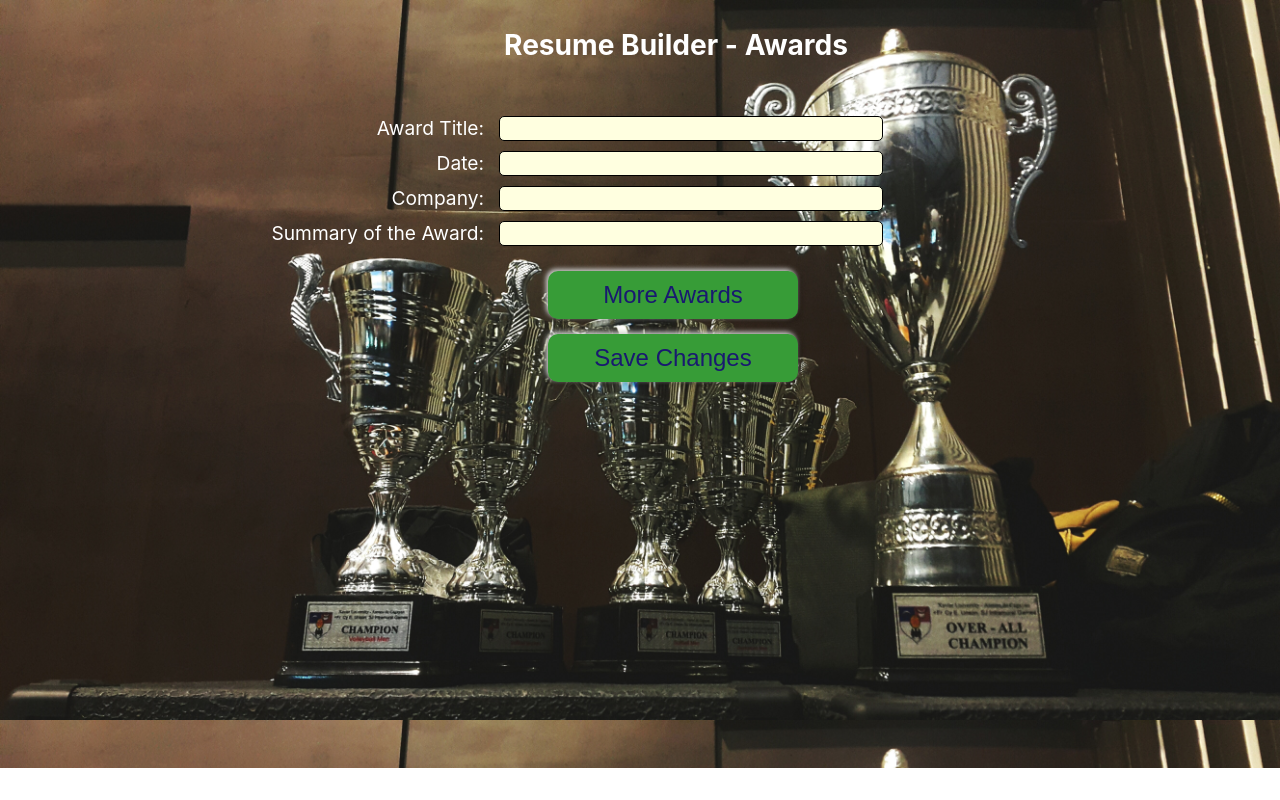
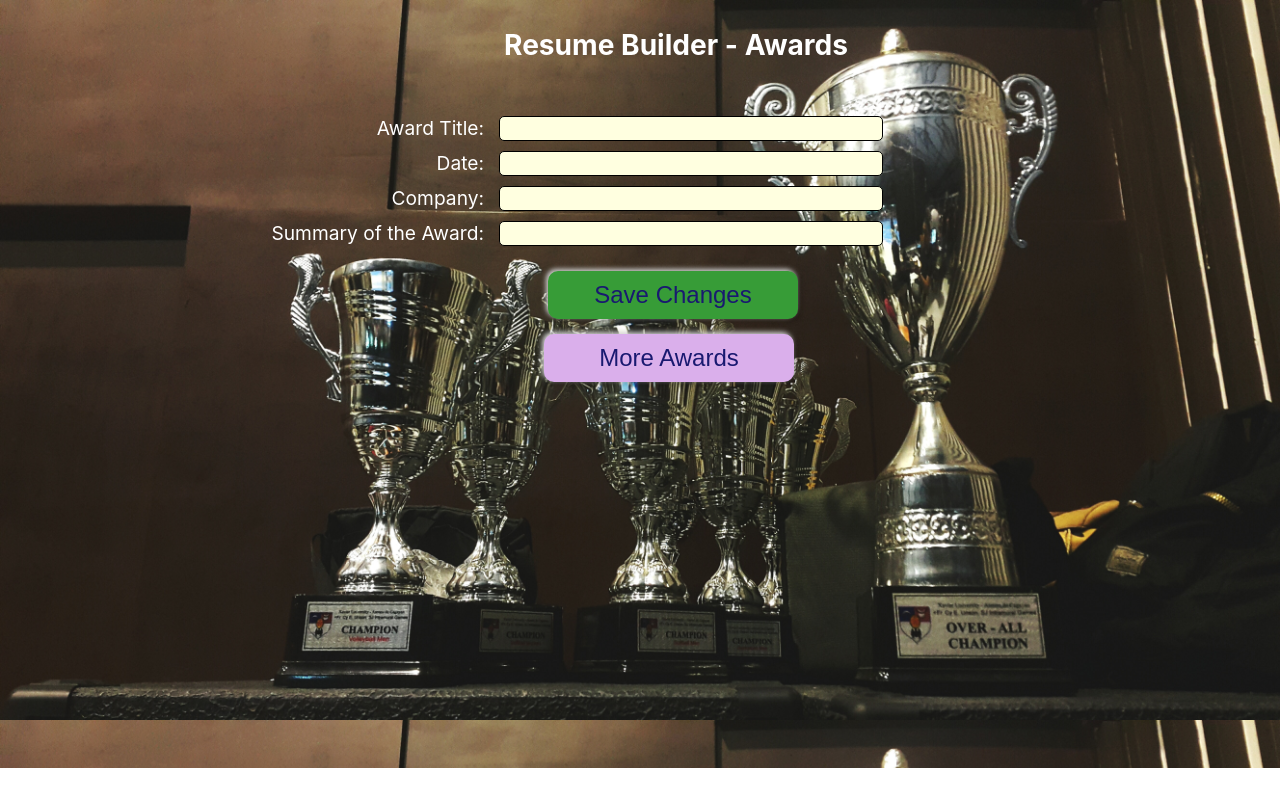
Before and after one commit to MintbeanHackathons/2020-03-21-ResumeBuilder, a React (Create React App) app: page /AwardForm in a window 1280 px wide. Shown: the top 800 px of the page. Built offline with nearby package versions, Linux system fonts and the light colour scheme.

Commit message:
functionality added - build out to continue after refactoring

```diff
--- a/package.json
+++ b/package.json
@@ -6,6 +6,7 @@
     "@testing-library/jest-dom": "^4.2.4",
     "@testing-library/react": "^9.5.0",
     "@testing-library/user-event": "^7.2.1",
+    "fs": "0.0.1-security",
     "react": "^16.13.1",
     "react-dom": "^16.13.1",
     "react-helmet": "^5.2.1",
--- a/src/components/AwardForm/AwardForm.js
+++ b/src/components/AwardForm/AwardForm.js
@@ -8,29 +8,60 @@ import './AwardForm.scss';
 
 export default class AwardForm extends Component {
 
-    buildJSON(e) {
+    readInput(e) {
         e.preventDefault();
+
+        // set the variables and build the object
         let jsonATitle = e.target.userATitle.value;
         let jsonADate = e.target.userADate.value;
         let jsonAwarder = e.target.userAwarder.value;
         let jsonASummary = e.target.userASummary.value;
+        let newObj = {
+            "title": jsonATitle,
+            "date": jsonADate,
+            "awarder": jsonAwarder,
+            "summary": jsonASummary
+        };
 
-        let output = {
-            "awards": {
-                "title": jsonATitle,
-                "date": jsonADate,
-                "awarder": jsonAwarder,
-                "summary": jsonASummary
-            }
+        // get to see if there is an active record in localStorage and create if not
+        if (localStorage.getItem('awards')) {
+            let oldOutput = JSON.parse(localStorage.getItem('awards'));
+            let output = JSON.stringify({ "awards": [ {oldOutput}, {newObj}]});
+            console.log('second pass:', output);
+            // let varName = 'language';
+
+            localStorage.setItem('awards', output);
+
+            console.log('localStorage:', localStorage.getItem('awards'));
         }
-        console.log(output);
+        else {
+        let output = JSON.stringify({
+            "awards": [ {newObj} ]
+        })
+        console.log('first pass:', output);
+        let varName = 'awards';
+        localStorage.setItem(varName, output);
+        console.log('localStorage:', localStorage.getItem(`${varName}`));
+
+    }}
+
+    returnTo() {
+        //clear input fields for more information
+        let clearInputTitle = document.querySelector('.award__award-title-field');
+            clearInputTitle.value = " ";
+        let clearInputDate = document.querySelector('.award__award-date-field');
+            clearInputDate.value = " ";
+        let clearInputAwarder = document.querySelector('.award__awarder-field');
+            clearInputAwarder.value = " ";
+        let clearInputSummary = document.querySelector('.award__award-summary-field');
+            clearInputSummary.value = " ";
+
     }
-
 
     render() {
         return (
             <section className="award">
-                <form className="award__form" id="inputCapture" onSubmit={this.buildJSON}>
+                <form className="award__form" id="inputCapture" onSubmit={this.readInput}>
                     <section className="award__intro">
                         <h1>Resume Builder - Awards</h1>
                     </section>
@@ -50,9 +81,9 @@ export default class AwardForm extends Component {
                         <label className="award__award-summary-label" htmlFor="stack">Summary of the Award:</label>
                         <input className="award__award-summary-field" type="text" name="stack" id="userASummary" required/>
                     </div>
-                    <button className="award__button" name="award-button">More Awards</button>
                     <button className="award__button" name="award-button">Save Changes</button>
                 </form>
+                    <button className="award__repeat" name="award-repeat" onClick={this.returnTo}>More Awards</button>
             </section>
         );
     }
--- a/src/components/AwardForm/AwardForm.scss
+++ b/src/components/AwardForm/AwardForm.scss
@@ -23,7 +23,6 @@
             display: flex;
             flex-direction: column;
             width: 100%;
-            height: 400px;
             font-size: 16px;
             margin-left: 36px;
             margin-right: 36px;
@@ -231,6 +230,29 @@
         box-shadow: inset -2px -2px 5px lightgrey, 3px 3px 5px rgba(0, 0, 0, 0.2);
     }
 
+    &__repeat {
+        width: 250px;
+        margin-left: 42.5%;
+        background-color: #daafeb;
+        color: midnightblue;
+        font-size: 24px;
+        height: 3rem;
+        border-radius: 10px;
+        margin-top: 15px;
+        box-shadow: -2px -2px 5px lightgrey, 3px 3px 5px rgba(0, 0, 0, 0.2);
+        border: none;
+        cursor: pointer;
+        outline: none;
+        transition: box-shadow 399ms ease-in-out;
+
+    }
+
+    &__repeat:hover {
+        background-color: hsl(283, 82%, 53%);
+        box-shadow: inset -2px -2px 5px lightgrey, 3px 3px 5px rgba(0, 0, 0, 0.2);
+    }
+
+
     &__newsletter {
         display: flex;
         flex-direction: row;
--- a/src/components/BasicForm/BasicForm.js
+++ b/src/components/BasicForm/BasicForm.js
@@ -19,9 +19,6 @@ export default class BasicForm extends Component {
         let jsonProv = e.target.userProv.value;
         let jsonPostcode = e.target.userPostcode.value;
         let jsonTelephone = e.target.userTelephone.value;
-        let jsonTwitter = e.target.userTwitter.value;
-        let jsonGithub = e.target.userGithub.value;
-        let jsonStack = e.target.userStack.value;
 
         // // init db
         // let db;
@@ -54,22 +51,7 @@ export default class BasicForm extends Component {
                     "postalCode": jsonPostcode,
                     "city": jsonCity,
                     "region": jsonProv
-                },
-                "profiles": [{
-                    "network": "Twitter",
-                    "username": jsonTwitter,
-                    "url": `www.twitter.com/${jsonTwitter}`
-                },
-                {
-                    "network": "Github",
-                    "username": jsonGithub,
-                    "url": `www.github.com/${jsonGithub}`
-                },
-                {
-                    "network": "Stackoverflow",
-                    "username": jsonStack,
-                    "url": `www.stackoverflow.com/${jsonStack}`
-                }]
+                }
             }
         }
         console.log(output);
--- a/src/components/LangForm/LangForm.js
+++ b/src/components/LangForm/LangForm.js
@@ -1,52 +1,83 @@
 import React, { Component } from 'react';
+import { NavLink } from 'react-router-dom';
+
 
 
 // import styling
 import './LangForm.scss';
 
 //import application components
-
-console.log('Hello World');
+// let loopInd = 0;
+localStorage.clear();
 
 export default class LangForm extends Component {
 
-    buildJSON(e) {
+    readInput(e) {
         e.preventDefault();
-        let jsonATitle = e.target.userATitle.value;
-        let jsonADate = e.target.userADate.value;
-        let jsonlanger = e.target.userlanger.value;
-        let jsonASummary = e.target.userASummary.value;
 
-        let output = {
-            "langs": {
-                "title": jsonATitle,
-                "date": jsonADate,
-                "langer": jsonlanger,
-                "summary": jsonASummary
-            }
+
+        // set the variables and build the object
+        let jsonLanguage = e.target.userLanguage.value;
+        let jsonFluency = e.target.userFluency.value;
+        let newObj = {
+            "language": jsonLanguage,
+            "fluency": jsonFluency
+        };
+
+        // get to see if there is an active record in localStorage and create if not
+        if (localStorage.getItem('language')) {
+            let oldOutput = JSON.parse(localStorage.getItem('language'));
+            let output = JSON.stringify({ "languages": [ {oldOutput}, {newObj}]});
+            console.log('second pass:', output);
+            // let varName = 'language';
+
+            localStorage.setItem('language', output);
+
+            console.log('localStorage:', localStorage.getItem('language'));
         }
-        console.log(output);
+        else {
+        let output = JSON.stringify({
+            "languages": [ {newObj} ]
+        })
+        console.log('first pass:', output);
+        let varName = 'language';
+
+        localStorage.setItem(varName, output);
+
+        console.log('localStorage:', localStorage.getItem(`${varName}`));
+
+    }}
+
+    returnTo() {
+        // reset the form
+        let clearInputTitle = document.querySelector('.lang__lang-title-field');
+            clearInputTitle.value = " ";
+        let clearInputDate = document.querySelector('.lang__lang-date-field');
+            clearInputDate.value = " ";
+
+
     }
-
 
     render() {
         return (
             <section className="lang">
-                <form className="lang__form" id="inputCapture" onSubmit={this.buildJSON}>
+                <form className="lang__form" id="inputCapture" onSubmit={this.readInput}>
                     <section className="lang__intro">
                         <h1>Resume Builder - Language Skills</h1>
                     </section>
                     <div className="lang__form-lang-title">
                         <label className="lang__lang-title-label" htmlFor="twitter">Language:</label>
-                        <input className="lang__lang-title-field" type="text" name="twitter" id="userATitle" required/>
+                        <input className="lang__lang-title-field" type="text" name="twitter" id="userLanguage" required/>
                     </div>
                     <div className="lang__form-lang-date">
                         <label className="lang__lang-date-label" htmlFor="github">Proficiency:</label>
-                        <input className="lang__lang-date-field" type="text" name="github" id="userADate" required/>
+                        <input className="lang__lang-date-field" type="text" name="github" id="userFluency" required/>
                     </div>
-                    <button className="lang__button" name="lang-button">Other Languages</button>
                     <button className="lang__button" name="lang-button">Save Changes</button>
                 </form>
+                    <button className="lang__repeat" name="lang-repeat" onClick={this.returnTo}>
+                        <NavLink className="resume__link" activeClassName="active" to='/LangForm'>More Languages</NavLink>
+                    </button>
             </section>
         );
     }
--- a/src/components/LangForm/LangForm.scss
+++ b/src/components/LangForm/LangForm.scss
@@ -7,7 +7,7 @@
 
 
     background-image: url('../images/language-cloud-background.png');
-    background-size: contain;
+    background-size: cover;
     color: midnightblue;
     font-style: bold;
     height: 60vw;
@@ -22,7 +22,6 @@
         display: flex;
         flex-direction: column;
         width: 100%;
-        height: 400px;
         font-size: 16px;
         margin-left: 36px;
         margin-right: 36px;
@@ -230,6 +229,30 @@
         box-shadow: inset -2px -2px 5px lightgrey, 3px 3px 5px rgba(0, 0, 0, 0.2);
     }
 
+    @media screen and (min-width: 1024px) {
+        &__repeat {
+            width: 250px;
+            margin-left: 42.5%;
+            background-color: #daafeb;
+            color: midnightblue;
+            font-size: 24px;
+            height: 3rem;
+            border-radius: 10px;
+            margin-top: 15px;
+            box-shadow: -2px -2px 5px lightgrey, 3px 3px 5px rgba(0, 0, 0, 0.2);
+            border: none;
+            cursor: pointer;
+            outline: none;
+            transition: box-shadow 399ms ease-in-out;
+
+        }}
+
+        &__repeat:hover {
+            background-color: hsl(283, 82%, 53%);
+            box-shadow: inset -2px -2px 5px lightgrey, 3px 3px 5px rgba(0, 0, 0, 0.2);
+        }
+
+
     &__newsletter {
         display: flex;
         flex-direction: row;
```
Also changed, not shown: src/components/HomePage/HomePage.js (+1 -9 lines), 1 other file (tests, documents, lock files or other folders).
